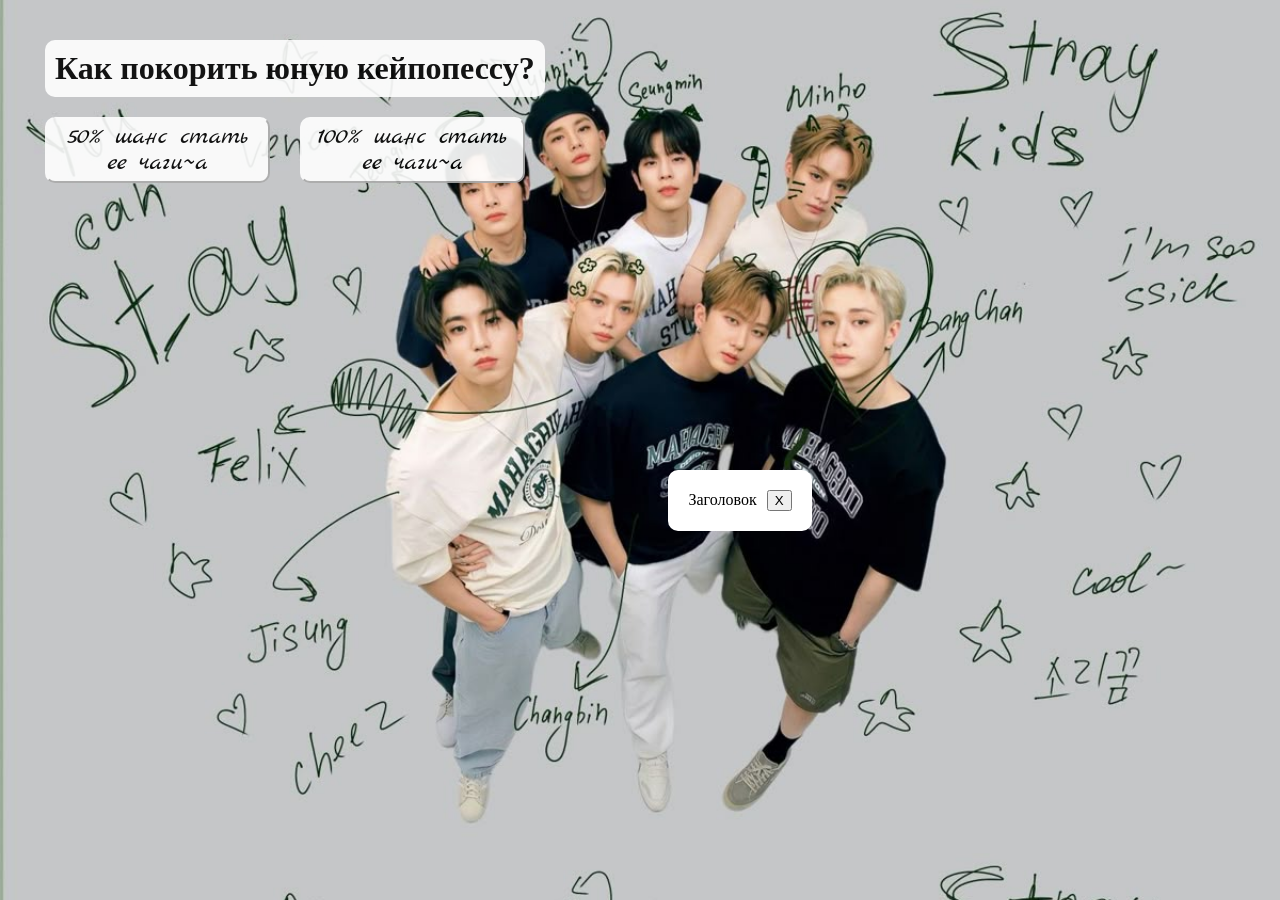
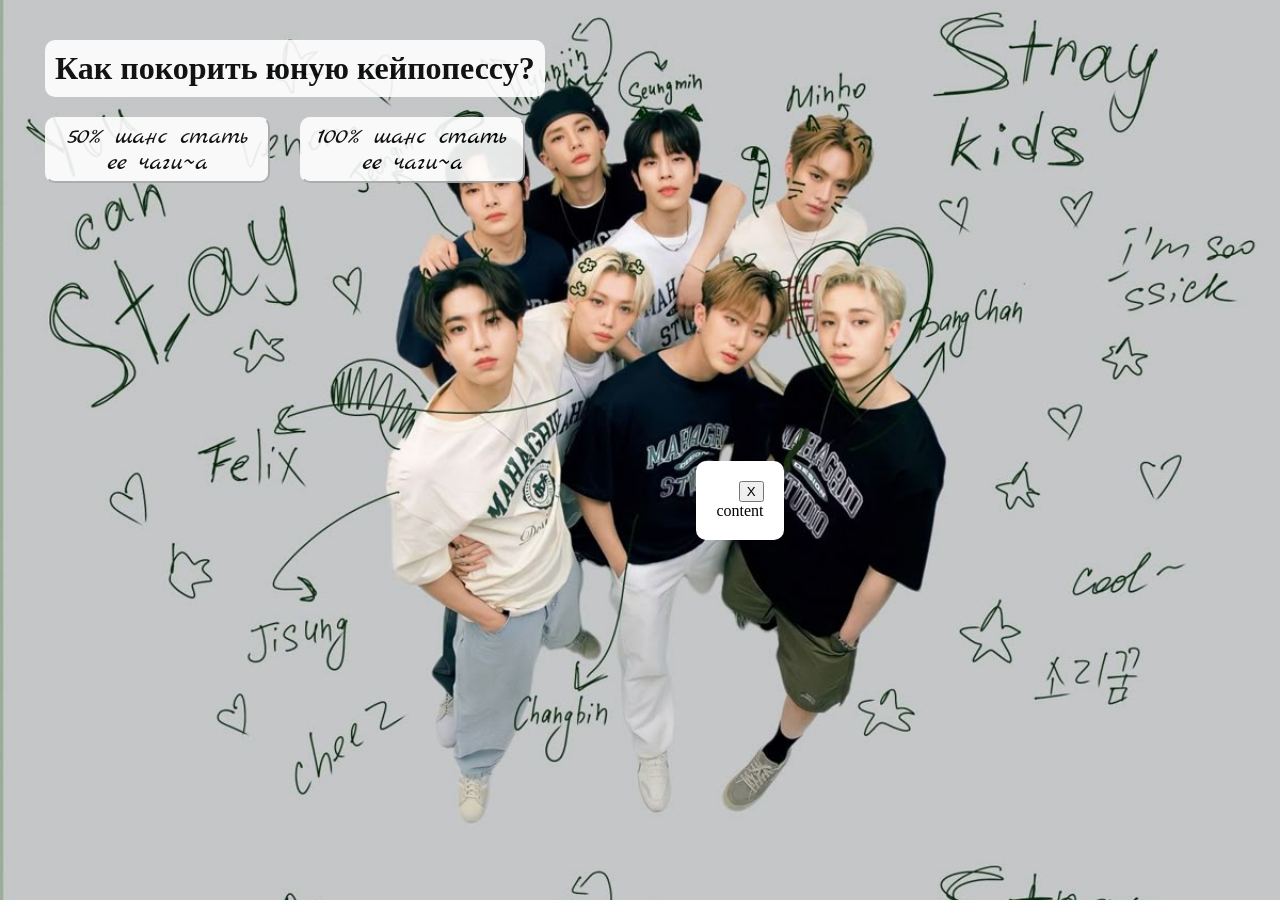
Before and after one commit to ElizavetaLeus/modal-window, a Vue app: page / in a window 1280 px wide. Both pictures are taken after a click on the button "50% шанс стать ее чаги~а". Shown: the top 900 px of the page. Built offline with nearby package versions, Linux system fonts and the light colour scheme.

Commit message:
наметила слоты

```diff
--- a/src/components/ui/AppModal.vue
+++ b/src/components/ui/AppModal.vue
@@ -2,10 +2,14 @@
   <div :class="[$style.modal, isOpen && $style.modalOpen]">
     <div :class="$style.modalWrapper">
       <header :class="$style.modalHeader">
-        <div>Заголовок</div>
+        <slot name="title">
+          <div :class="$style.title">{{ title }}</div>
+        </slot>
         <button @click="closeModal()">X</button>
       </header>
-      <div></div>
+      <div>
+        <slot name="content">content</slot>
+      </div>
     </div>
   </div>
 </template>
@@ -13,6 +17,7 @@
 <script setup lang="ts">
 interface Props {
   isOpen: boolean;
+  title: string;
 }
 interface Emits {
   (event: 'close'): void;
@@ -61,4 +66,9 @@
   justify-content: space-between;
   gap: 10px;
 }
+.title {
+  font-family: var(--font-family-primary);
+  font-size: 30px;
+  color: var(--color-black);
+}
 </style>
```
